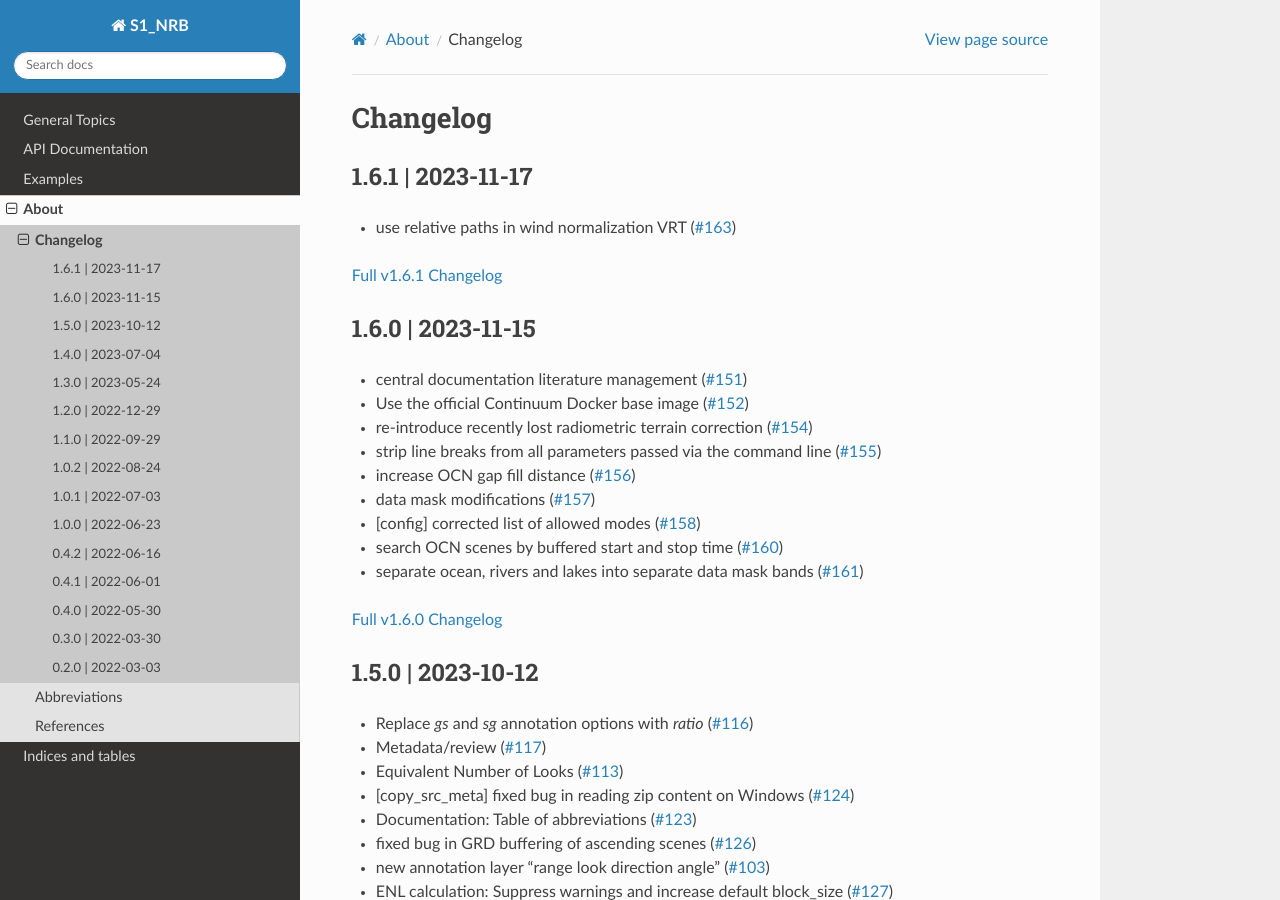
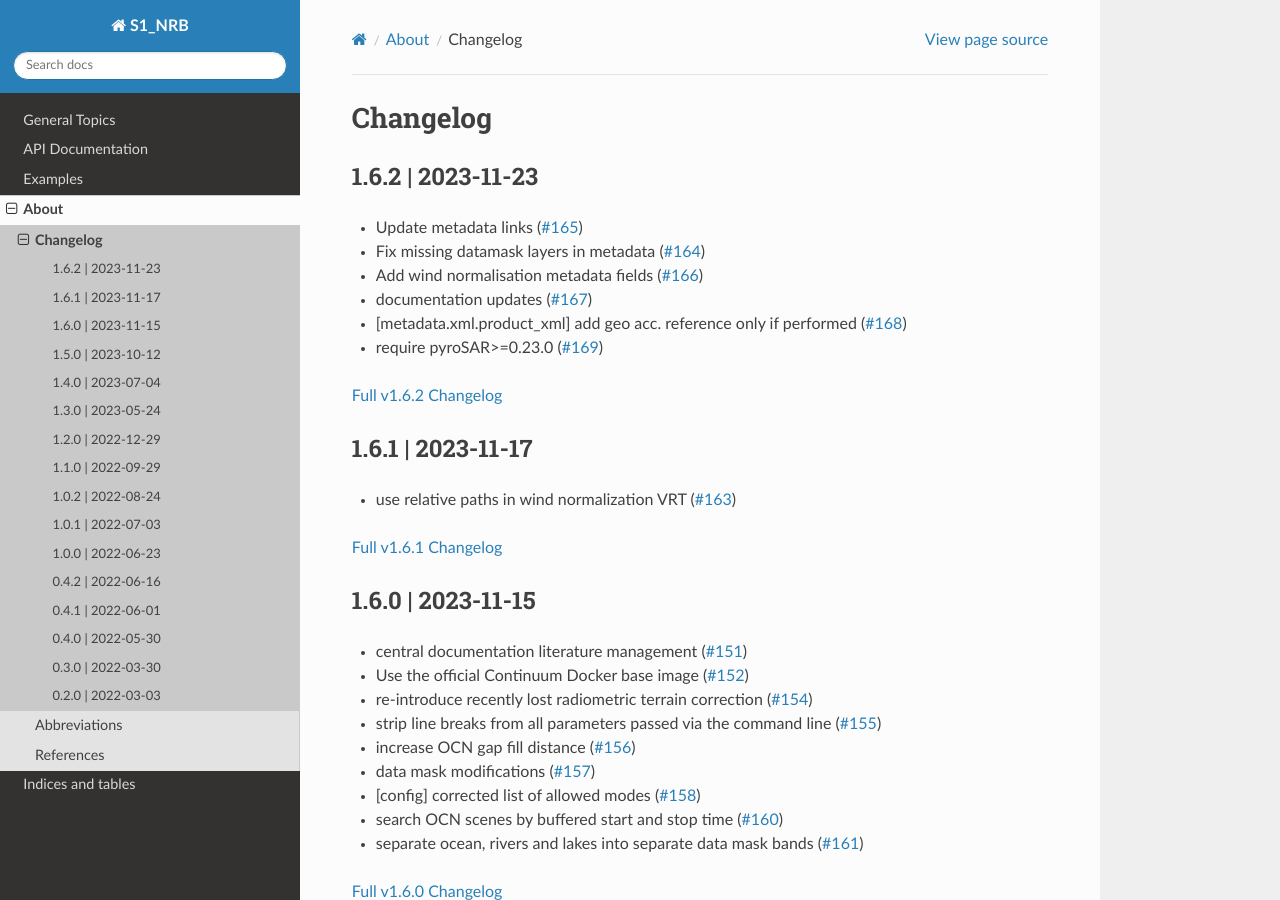
Before and after one commit to SAR-ARD/s1ard, a Sphinx documentation site: the page built from docs/about/changelog.rst, in a window 1280 px wide and 900 px high. Built offline with Sphinx 7.4.7 and the Read the Docs theme 2.0.0, drawn with Linux system fonts in a browser that asks for light colours.

Commit message:
version 1.6.2 changelog

```diff
--- a/docs/about/changelog.rst
+++ b/docs/about/changelog.rst
@@ -1,5 +1,18 @@
 Changelog
 =========
+
+1.6.2 | 2023-11-23
+------------------
+
+* Update metadata links (`#165 <https://github.com/SAR-ARD/S1_NRB/pull/165>`_)
+* Fix missing datamask layers in metadata (`#164 <https://github.com/SAR-ARD/S1_NRB/pull/164>`_)
+* Add wind normalisation metadata fields (`#166 <https://github.com/SAR-ARD/S1_NRB/pull/166>`_)
+* documentation updates (`#167 <https://github.com/SAR-ARD/S1_NRB/pull/167>`_)
+* [metadata.xml.product_xml] add geo acc. reference only if performed (`#168 <https://github.com/SAR-ARD/S1_NRB/pull/168>`_)
+* require pyroSAR>=0.23.0 (`#169 <https://github.com/SAR-ARD/S1_NRB/pull/169>`_)
+
+
+`Full v1.6.2 Changelog <https://github.com/SAR-ARD/S1_NRB/compare/v1.6.1...v1.6.2>`_
 
 1.6.1 | 2023-11-17
 ------------------
```
